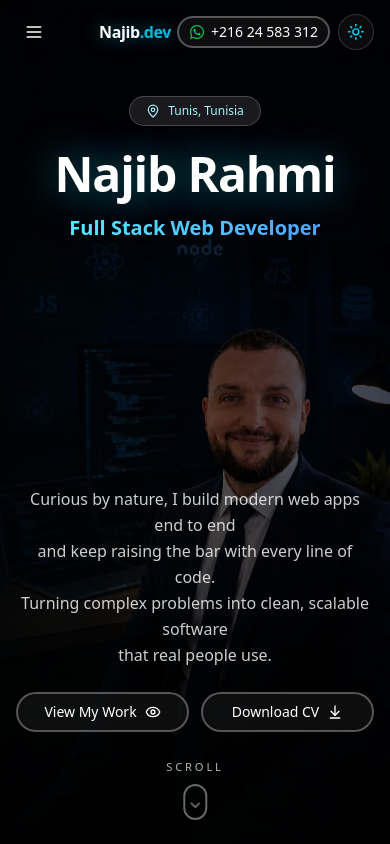
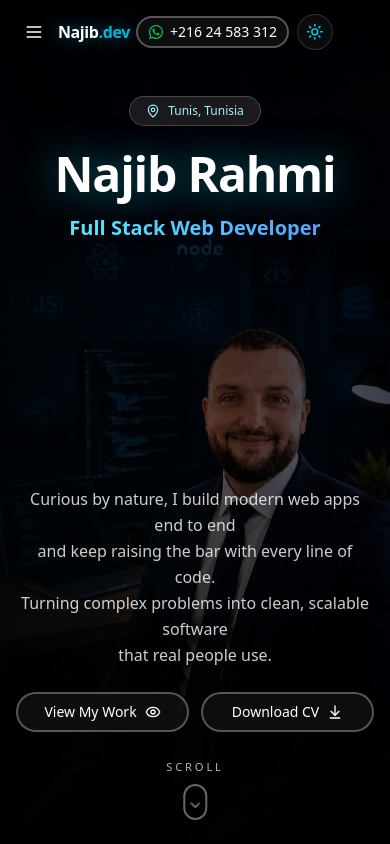
Before and after one commit to Najib-Rahmi/Najib-Rahmi.github.io, a Next.js app: page / in a window 390 px wide. Shown: the top 844 px of the page. Built offline with nearby package versions, Linux system fonts and the light colour scheme.

Commit message:
feat: navbar - logo close to hamburger, WhatsApp shows text on mobile

```diff
--- a/src/components/navbar.tsx
+++ b/src/components/navbar.tsx
@@ -40,8 +40,10 @@ export function Navbar() {
           Skip to content
         </a>
 
-        {/* Mobile: Hamburger left, Logo close to it, WhatsApp + Theme right */}
+        {/* Mobile: Hamburger + Logo on left, WhatsApp + Theme on right */}
         <div className="flex items-center gap-1.5 w-full md:justify-between">
+          {/* Left side: Hamburger + Logo */}
+          <div className="flex items-center gap-1.5">
             {/* Hamburger - mobile only, left side */}
             <Button
               variant="ghost"
@@ -54,19 +56,20 @@ export function Navbar() {
               {open ? <X className="size-5" /> : <Menu className="size-5" />}
             </Button>
 
-          {/* Logo - close to hamburger on mobile, left on desktop */}
+            {/* Logo - right of hamburger on mobile, left on desktop */}
             <a
               href="#home"
               onClick={(e) => {
                 e.preventDefault();
                 scrollToId("#home");
               }}
-            className="group flex items-center gap-2.5 font-bold text-base sm:text-lg md:order-first md:ml-0 ml-auto md:ml-0">
+              className="group flex items-center gap-2.5 font-bold text-base sm:text-lg md:order-first">
               <span className="tracking-tight text-blue-600 dark:text-white [text-shadow:0_0_18px_rgba(34,211,238,0.55)]">
                 {profile.firstName}
                 <span className="text-cyan-500">.dev</span>
               </span>
             </a>
+          </div>
 
           {/* Right side: WhatsApp + Theme Toggle */}
           <div className="flex items-center gap-2 md:order-last">
```
Lines whose indentation alone changed are shown as unchanged.
